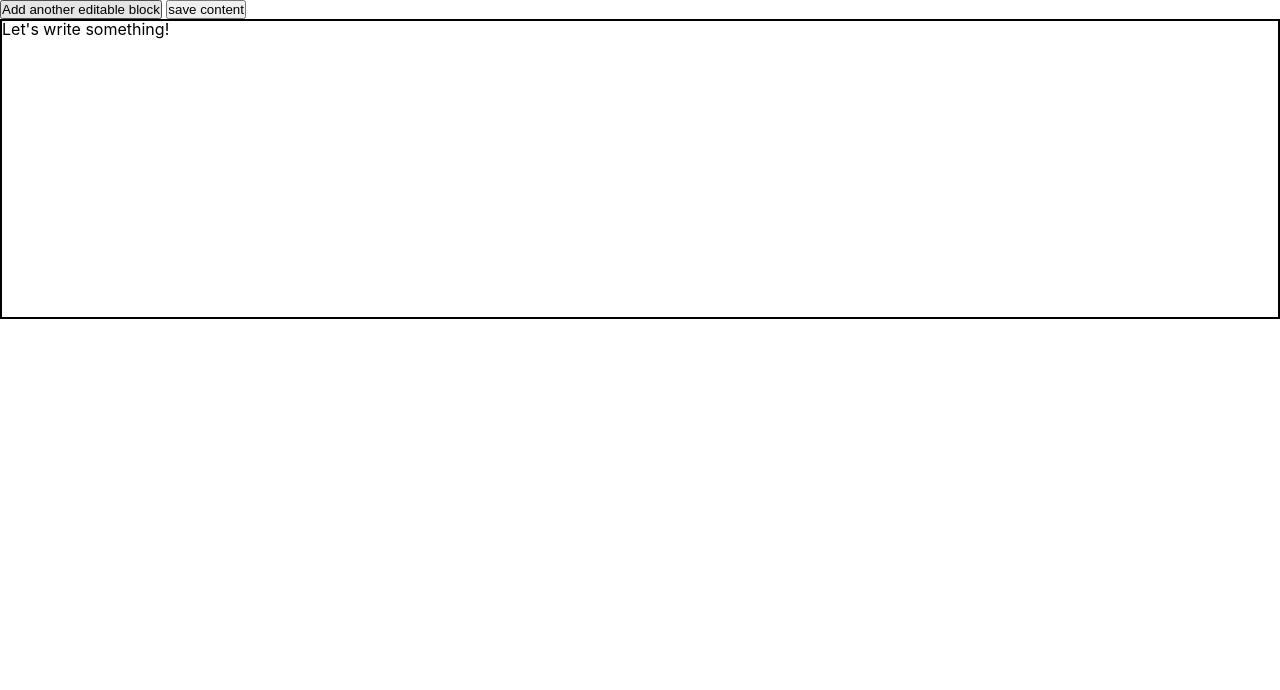
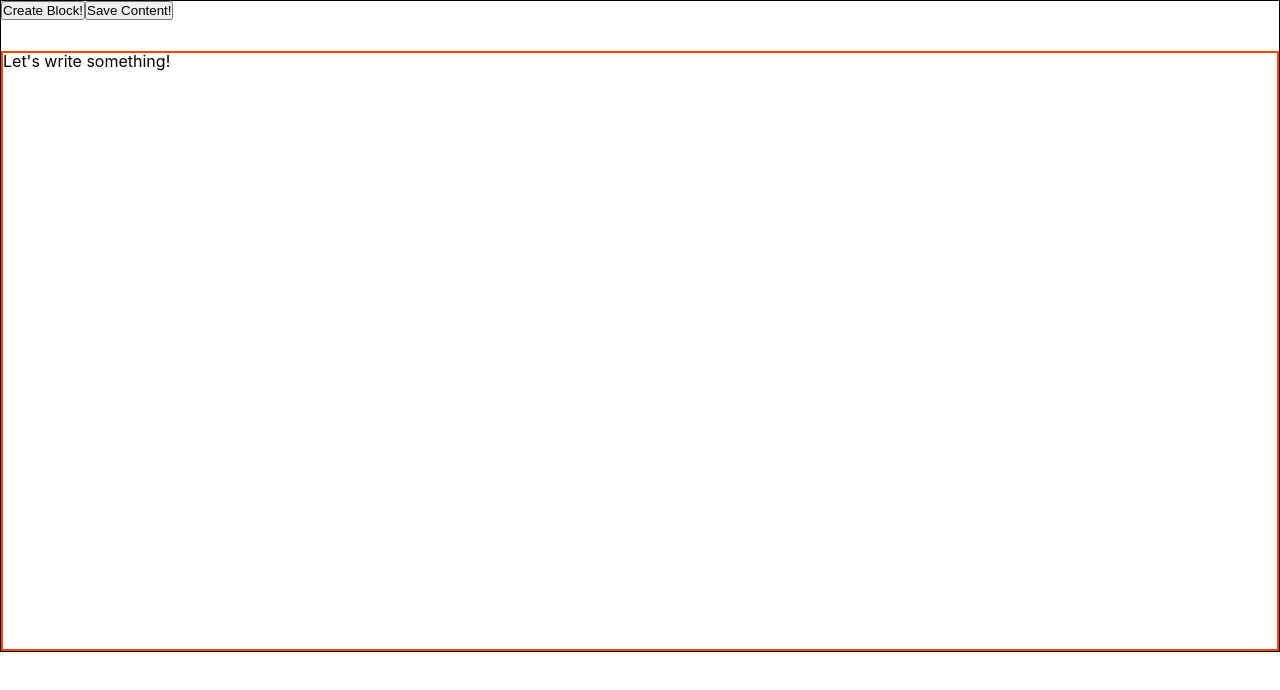
Before and after one commit to o83213/lion-editor, a plain HTML site: page index.html in a window 1280 px wide. Drawn offline with Linux system fonts and the light colour scheme.

Commit message:
function form

```diff
--- a/create-editor.js
+++ b/create-editor.js
@@ -1,7 +1,60 @@
 const createEditor = (hostElementId) => {
+  // hostElement
   const hostElement = document.getElementById(hostElementId);
   const container = document.createElement("div");
   container.classList.add("container");
+  // toolbar
+  const toolbar = document.createElement("nav");
+  toolbar.classList.add("toolbar");
+  const button1 = document.createElement("button");
+  button1.innerText = "Create Block!";
+  const button2 = document.createElement("button");
+  button2.innerText = "Save Content!";
+  toolbar.append(button1, button2);
+  // editor
+  const editor = document.createElement("div");
+  editor.classList.add("editor");
+  editor.contentEditable = true;
+  editor.spellcheck = false;
+  // append to container
+  container.append(toolbar, editor);
   hostElement.append(container);
+
+  // Default content
+  const defaultContent = `<div><p>Let's write something!</p></div>`;
+
+  // function util
+  const loadContentHandler = () => {
+    console.log("loadContentHandler");
+    const saveContent = localStorage.getItem("content");
+    if (!editor.innerHTML && !saveContent) {
+      console.log("Use default Content!");
+      editor.innerHTML = defaultContent;
+    } else if (!editor.innerHTML) {
+      editor.innerHTML = saveContent;
+    }
+  };
+
+  const addBlockHandler = (event) => {
+    console.log("addBlockHandler");
+    event.preventDefault();
+    const newBlock = document.createElement("div");
+    const content = document.createElement("p");
+    content.innerText = "Type here!";
+    content.style.fontWeight = "bold";
+    newBlock.append(content);
+    editor.insertAdjacentElement("beforeend", newBlock);
+  };
+
+  const saveContentHandler = (event) => {
+    console.log("saveContentHandler");
+    event.preventDefault();
+    const data = editor.innerHTML;
+    localStorage.setItem("content", data);
+  };
+  // execute
+  button1.addEventListener("click", addBlockHandler.bind(this));
+  button2.addEventListener("click", saveContentHandler);
+  loadContentHandler();
 };
 export { createEditor };
--- a/index.html
+++ b/index.html
@@ -5,40 +5,18 @@
     <meta http-equiv="X-UA-Compatible" content="IE=edge" />
     <meta name="viewport" content="width=device-width, initial-scale=1.0" />
     <title>Document</title>
-    <script src="script.js" defer></script>
+    <!-- <script src="script.js" defer></script> -->
     <!-- <script>
       import function1 form './..';
       function1('hostElement')
     </script> -->
     <link rel="stylesheet" href="style.css" />
-    <style>
-      * {
-        margin: 0;
-        padding: 0;
-        box-sizing: border-box;
-      }
-      .container {
-        height: 300px;
-        border: 2px solid black;
-      }
-    </style>
   </head>
   <body>
-    <nav>
-      <button id="button1">Add another editable block</button>
-      <button id="button2">save content</button>
-    </nav>
-    <div
-      class="container"
-      id="container"
-      contenteditable="true"
-      spellcheck="false"
-    ></div>
-    <br />
     <div id="lion-editor">
       <script type="module">
-        import { sayHi } from "./test.js";
-        sayHi("lion-editor");
+        import { createEditor } from "./create-editor.js";
+        createEditor("lion-editor");
       </script>
     </div>
   </body>
--- a/style.css
+++ b/style.css
@@ -19,3 +19,13 @@ body {
   font-family: "Inter", sans-serif;
   line-height: 1;
 }
+.container {
+  border: 1px solid black;
+}
+.toolbar {
+  height: 50px;
+}
+.editor {
+  border: 2px solid orangered;
+  height: 600px;
+}
```
